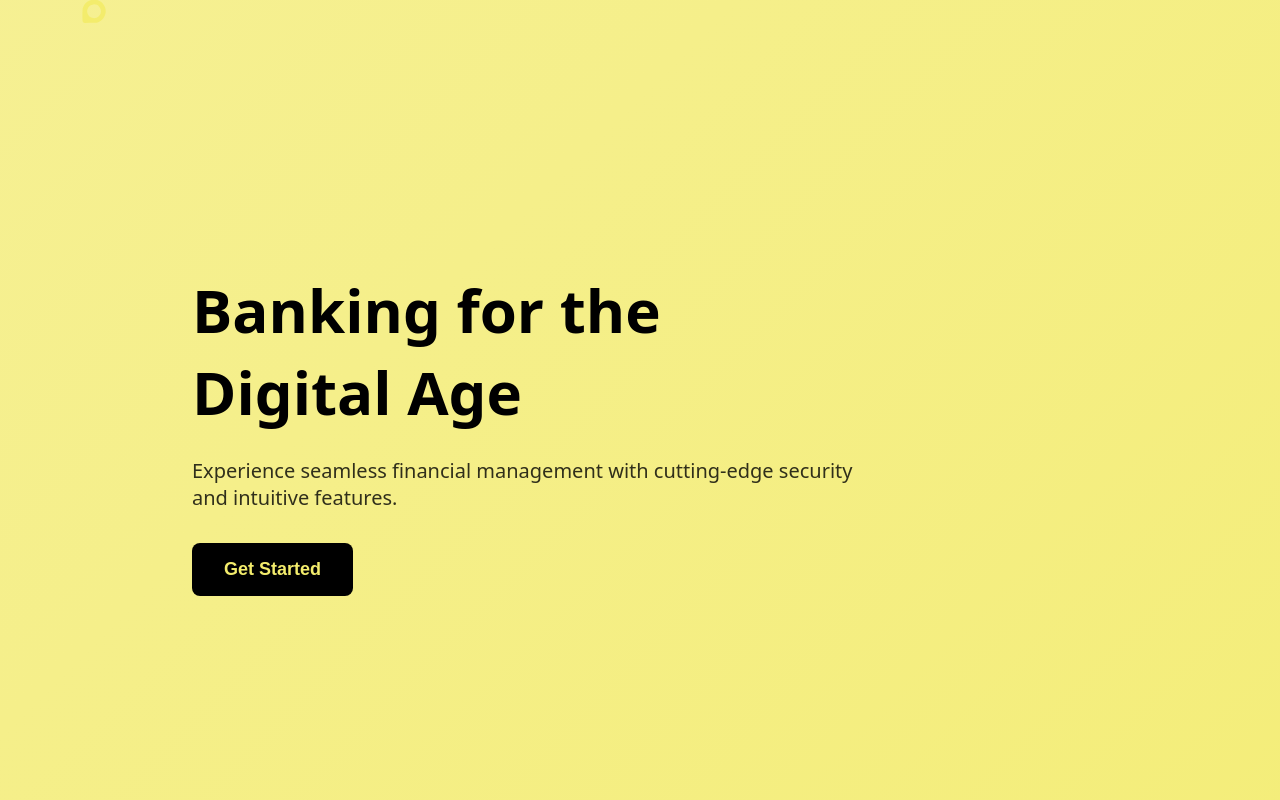
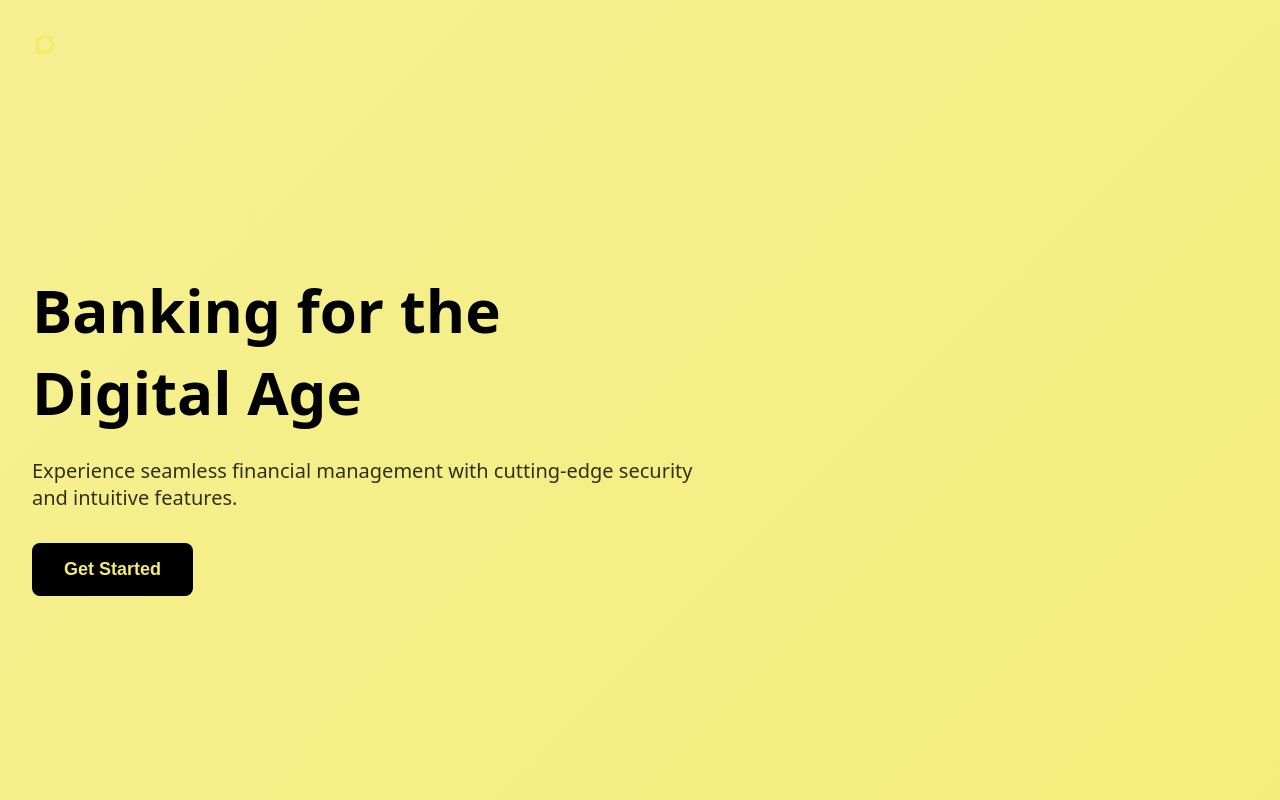
Before and after one commit to kyleb1515/robopigeon.ai_v2, a plain HTML site: page index.html in a window 1280 px wide. Shown: the top 800 px of the page. Drawn offline with nearby package versions, Linux system fonts and the light colour scheme.

Commit message:
Fix logo positioning and size

```diff
--- a/index.html
+++ b/index.html
@@ -10,10 +10,10 @@
 </head>
 <body>
     <div class="min-h-screen bg-gradient">
+        <img src="logov2.svg" alt="RoboPigeon.ai Logo" class="main-logo">
         <main class="main-content">
             <section class="hero">
                 <div class="hero-content">
-                    <img src="logov2.svg" alt="RoboPigeon.ai Logo" class="main-logo">
                     <h1>Banking for the Digital Age</h1>
                     <p>Experience seamless financial management with cutting-edge security and intuitive features.</p>
                     <button class="cta-button">Get Started</button>
--- a/styles.css
+++ b/styles.css
@@ -21,12 +21,22 @@ body {
     background: linear-gradient(-45deg, var(--yellow-400), var(--yellow-300), var(--yellow-200));
     background-size: 200% 200%;
     animation: gradientAnimation 15s ease infinite;
+    position: relative;
 }
 
 @keyframes gradientAnimation {
     0% { background-position: 0% 50%; }
     50% { background-position: 100% 50%; }
     100% { background-position: 0% 50%; }
+}
+
+.main-logo {
+    position: fixed;
+    top: 20px;
+    left: 20px;
+    width: 50px;
+    height: 50px;
+    z-index: 10;
 }
 
 .main-content {
@@ -37,20 +47,10 @@ body {
     height: 100vh;
     display: flex;
     align-items: center;
-    position: relative;
 }
 
 .hero-content {
     max-width: 42rem;
-    margin-left: 10rem;
-}
-
-.main-logo {
-    width: 60px;
-    height: 60px;
-    position: absolute;
-    top: -50px;
-    left: 2rem;
 }
 
 .hero h1 {
@@ -125,10 +125,6 @@ body {
         font-size: 2.5rem;
     }
 
-    .hero-content {
-        margin-left: 2rem;
-    }
-
     .features {
         grid-template-columns: 1fr;
     }
```
